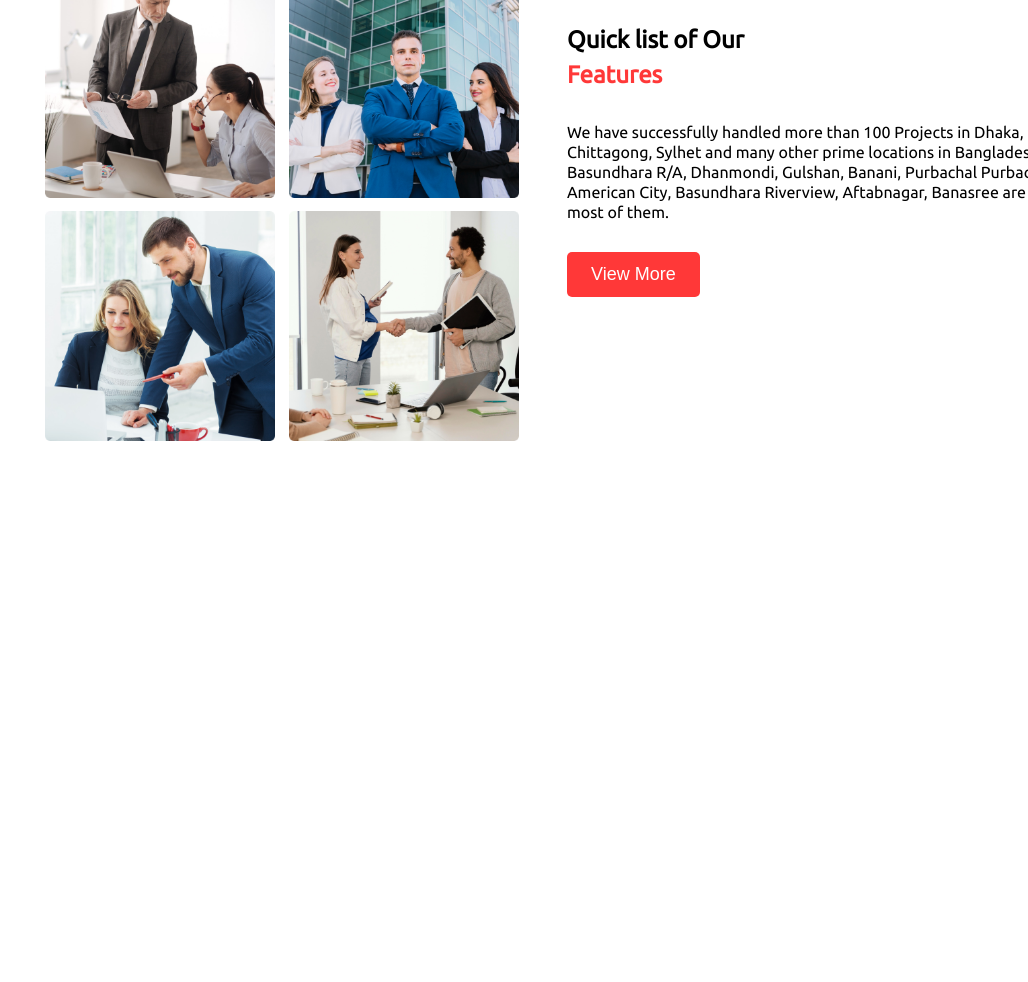
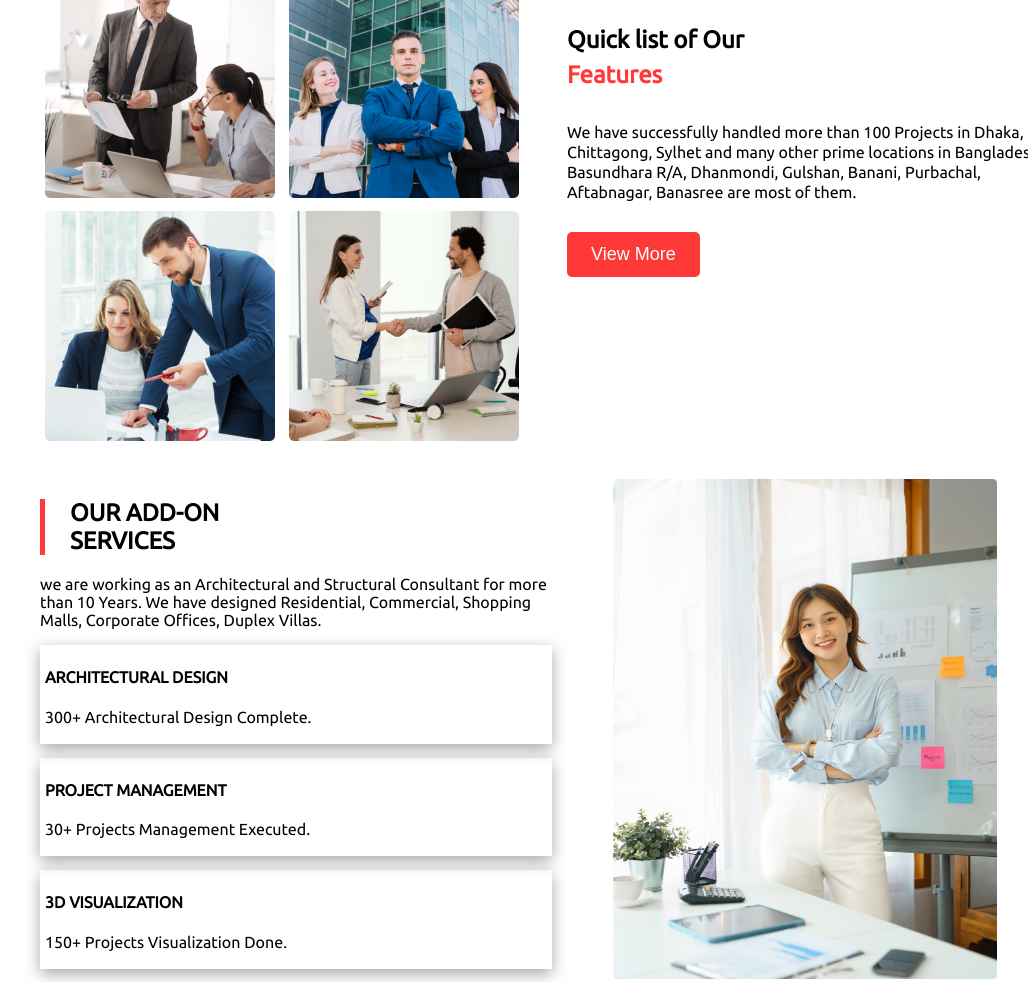
Before and after one commit to mehedi-hasan22/G3-Architect-restert2assignment, a plain HTML site: page index.html in a window 1280 px wide. Shown: the part 965-1947 px from the top of the page, without its empty margins (88-1116 px from the left). Before the commit the page ends 1444 px from the top, so only its background shows below. Drawn offline with Linux system fonts and the light colour scheme.

Commit message:
added services

```diff
--- a/index.html
+++ b/index.html
@@ -46,6 +46,8 @@
     </section>
     <!-- Header -->
 
+
+    <!--Image Feature Section  -->
     <Section class="feature">
         <div class="feature-div">
             <div class="team-images">
@@ -62,13 +64,47 @@
                         <span class="primary">Features</span>
                     </h1>
                     <p> We have successfully handled more than 100 Projects in Dhaka, Chittagong, Sylhet and
-                        many other prime locations in Bangladesh. Basundhara R/A, Dhanmondi, Gulshan, Banani, Purbachal
-                        Purbachal American City, Basundhara Riverview, Aftabnagar, Banasree are most of them.</p>
+                        many other prime locations in Bangladesh. Basundhara R/A, Dhanmondi, Gulshan, Banani, Purbachal,
+                        Aftabnagar, Banasree are most of them.</p>
                     <button class="button">View More</button>
                 </div>
             </div>
         </div>
     </Section>
+    <!--Image Feature Section  -->
+
+
+    <!-- List feature section -->
+
+    <Section id="services">
+        <div class="service-list">
+            <div class="list-service-content">
+                <h2 id="list-service-heading">OUR ADD-ON <br> SERVICES</h2>
+                <p>we are working as an Architectural and Structural Consultant for more than 10 Years. We have designed
+                    Residential, Commercial, Shopping Malls, Corporate
+                    Offices, Duplex Villas.</p>
+                <div>
+                    <li class="list">
+                        <h4>ARCHITECTURAL DESIGN</h4>
+                        <p>300+ Architectural Design Complete.</p>
+                    </li>
+                    <li class="list">
+                        <h4>PROJECT MANAGEMENT</h4>
+                        <p>30+ Projects Management Executed.</p>
+                    </li>
+                    <li class="list">
+                        <h4>3D VISUALIZATION</h4>
+                        <p>150+ Projects Visualization Done.</p>
+                    </li>
+                </div>
+            </div>
+            <div class="list-service-content">
+                <img class="list-image" src="./images/architect.png" alt="">
+            </div>
+        </div>
+    </Section>
+
+    <!-- List feature section -->
 </body>
 
 </html>
--- a/styles/style.css
+++ b/styles/style.css
@@ -133,3 +133,33 @@ body {
     margin-left: 15px;
     margin-top: 40px;
 }
+
+.service-list {
+    display: flex;
+    justify-content: center;
+}
+
+.list-service-content {
+    /* border: 1px solid black; */
+    max-width: 40vw;
+    max-height: 500px;
+}
+
+.list-image {
+    width: 75%;
+    height: 100%;
+    margin-left: 12%;
+}
+
+#list-service-heading {
+    padding-left: 25px;
+    border-left: 5px solid #ff3838;
+}
+
+.list {
+    list-style: none;
+    padding: 2px;
+    padding-left: 5px;
+    box-shadow: rgba(0, 0, 0, 0.35) 0px 5px 15px;
+    margin-bottom: 14px;
+}
```
